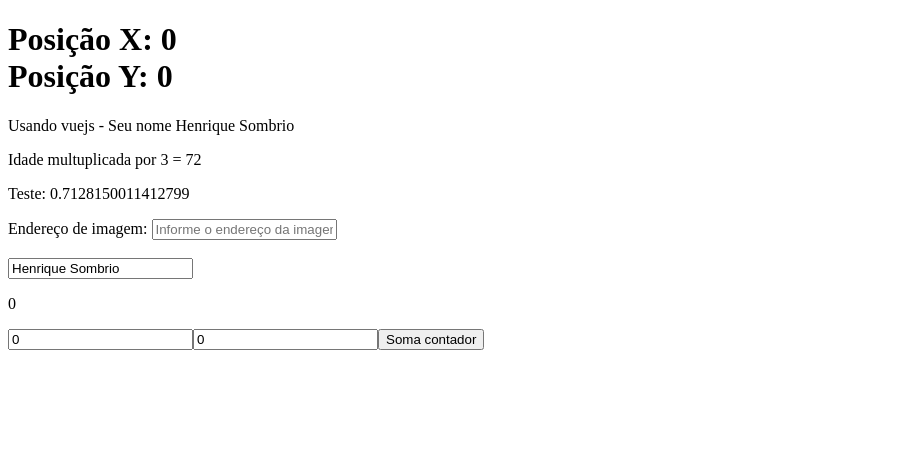
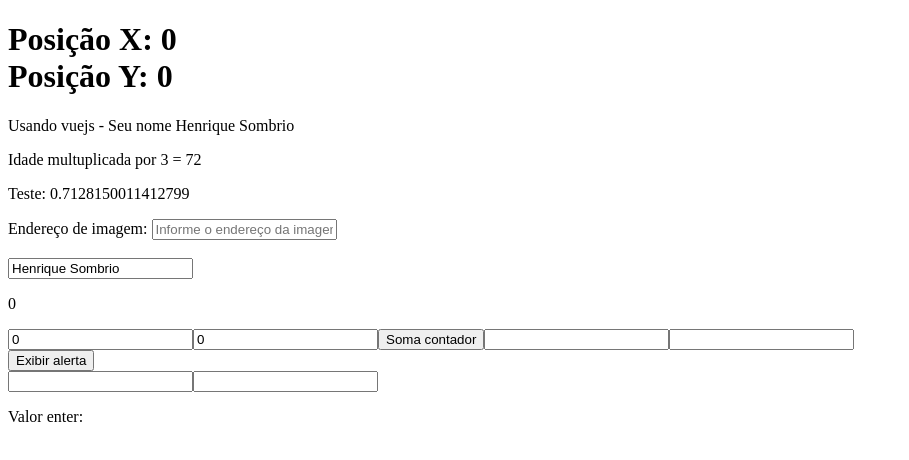
Before and after one commit to HenriqueSombrio/Projeto-VueJs-PWEB, a Vue app: page / in a window 1280 px wide. Shown: the top 460 px of the page, without its empty margins (0-909 px from the left). Built offline with nearby package versions, Linux system fonts and the light colour scheme.

Commit message:
Adicionado eventos do teclado

```diff
--- a/src/App.vue
+++ b/src/App.vue
@@ -26,6 +26,21 @@
           type="text"
           v-model="contador2">
           <button type="button" v-on:click="somar(contador, contador2)">Soma contador</button>
+          <input type="text" v-on:keyup="tecla($event)">
+          <input type="text" v-on:keyup.enter="enter">
+        </div>
+      </div>
+      <div class="row">
+        <div class="col-12">
+          <div>
+            <button type="button" v-on:click="alertaExercicio">Exibir alerta</button>
+          </div>
+          <div>
+            <input type="text" v-on:keydown="chamaPropData($event)">
+            <input type="text" v-on:keydown.enter="chamaPropData($event)">
+            <p>{{valor}}</p>
+            <p>Valor enter: {{valor}}</p>
+          </div>
         </div>
       </div>
     </div>
@@ -43,7 +58,8 @@ export default {
       contador2: 0,
       resultadoContador: 0,
       x: 0,
-      y: 0
+      y: 0,
+      valor: ''
     };
   },
   methods: {
@@ -59,6 +75,21 @@ export default {
     atualizaXY(e){
       this.x = e.clientX;
       this.y = e.clientY;
+    },
+    tecla(e) {
+      alert(`Pressionou a tecla ${e.key}`)
+    },
+    enter(){
+      alert('Pressionou enter')
+    },
+    alertaExercicio(){
+      alert('Exibindo alerta!')
+    },
+    chamaPropData(e){
+      this.valor = e.target.value;
+    },
+    atualizaValorEnter(e){
+      this.valor = e.target.value;
     }
   },
 };
```
